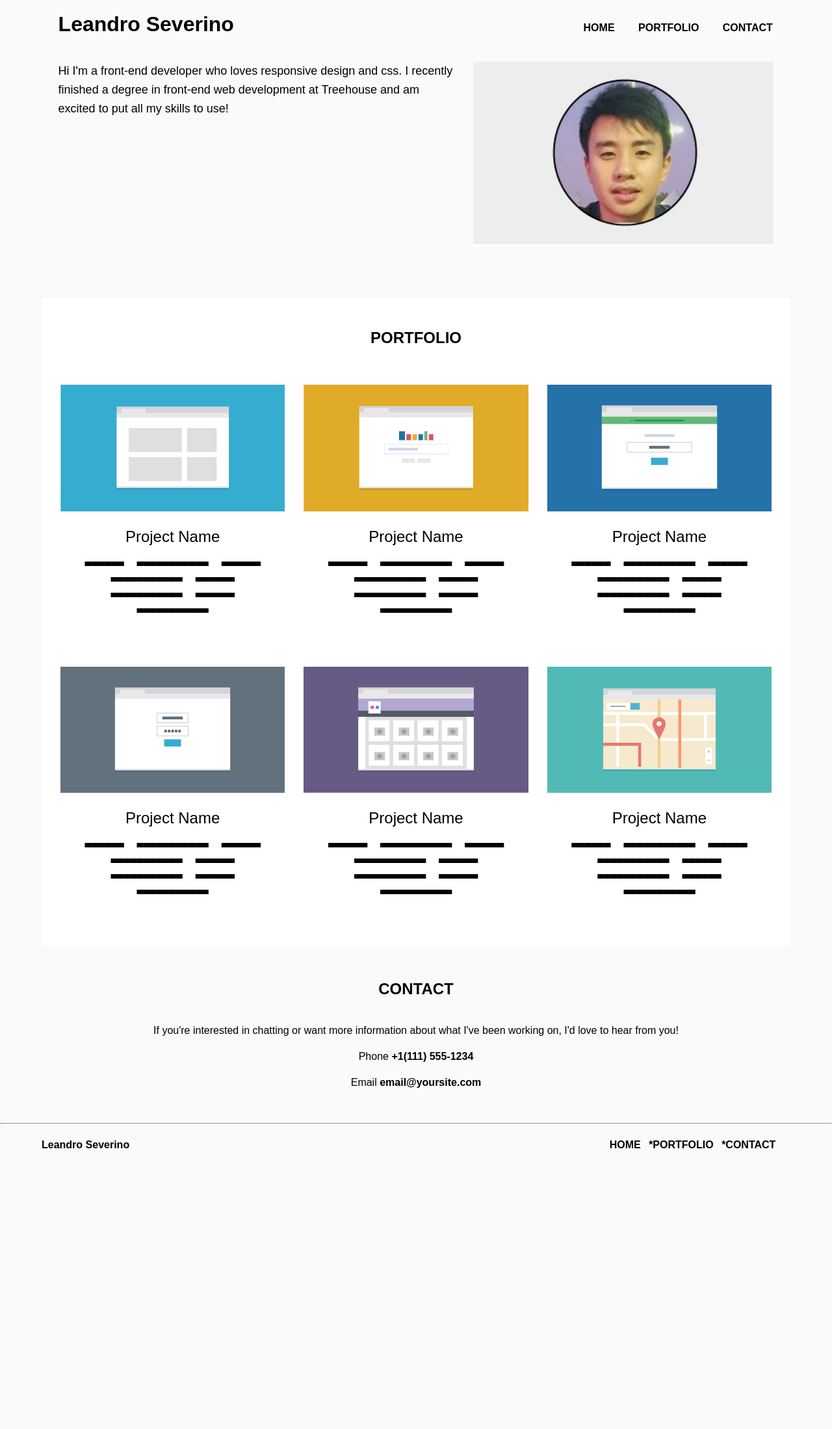
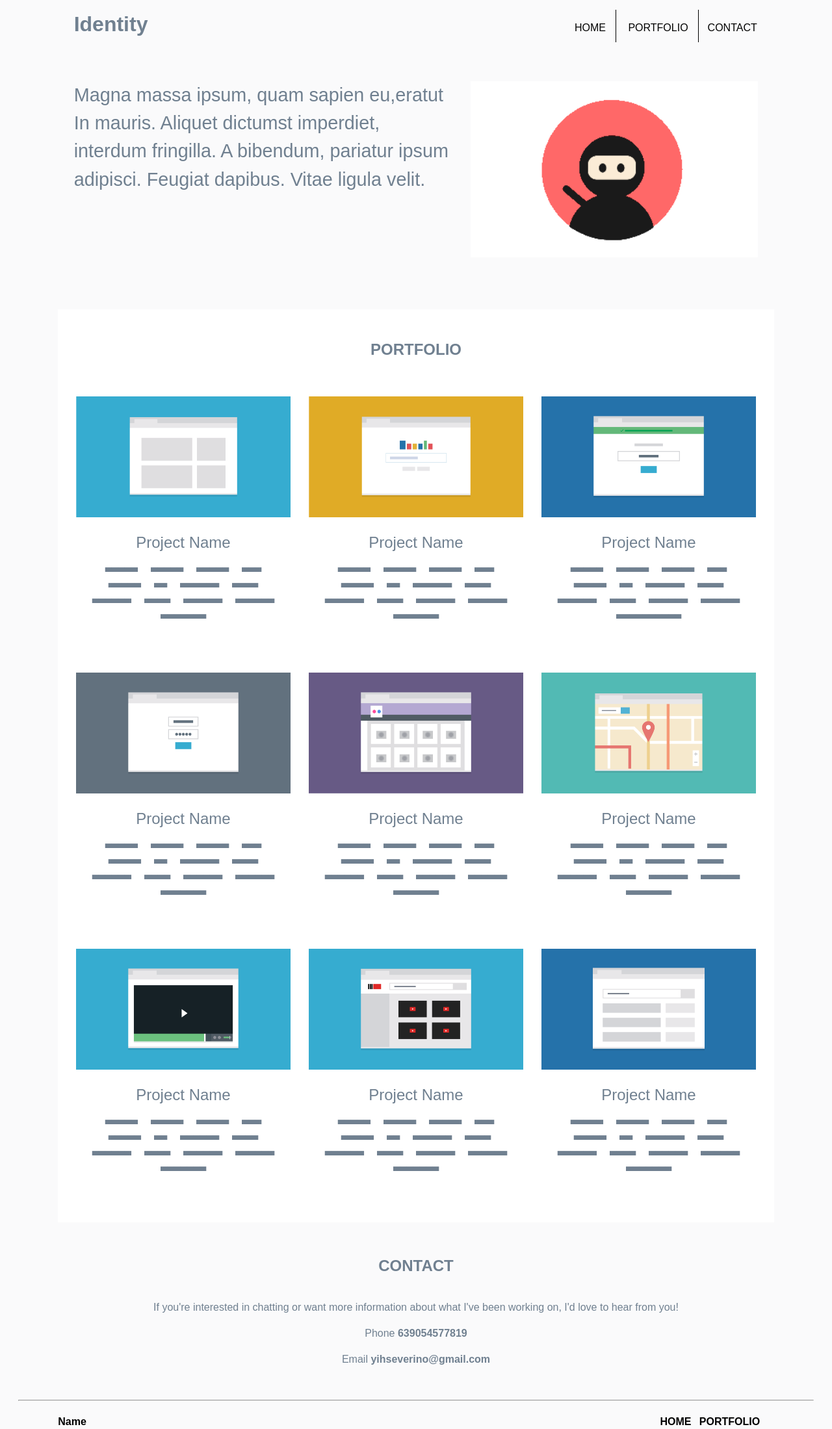
Before and after one commit to LeanSeverino1022/Responsive-Portfolio, a plain HTML site: page index.html in a window 1280 px wide. Shown: the whole page at 65% size. Before the commit the page ends 1830 px from the top, so only its background shows below. Drawn offline with Linux system fonts and the light colour scheme.

Commit message:
update styling

```diff
--- a/css/style.css
+++ b/css/style.css
@@ -11,30 +11,19 @@
     src: url('../BLOKKNeue-Regular/webfonts/BLOKKNeue-Regular.woff') format('woff');
 }
 
-html {
-
-    /*font-size: 20px;*/
-}
-
-body {
-
-    background: #FAFAFB;
-}
-
-
-/*:empty { background: green;} */
 
 
 
+/**********************************
+    General
+***********************************/
 
-/***********BASE STYLES************/
-
+body {
+    background: #FAFAFB;
+  }
 
 h1, h2, li, p {
-
     text-align: center;
-
-    /*border: 2px red dotted;*/
 }
 
 
@@ -44,33 +33,25 @@ img {
 }
 
 nav li {
-
     font-size: 1rem;
-
     background: white;
-
     height: 50px;
     margin: 2px auto;
     align-content: center;
-    /*border: 2px red dotted;*/
-    padding: ;
 }
 
 
 nav a {
-
     padding-top: 1rem;
-
     text-decoration: none;
     display: block;
+    color: black;
     height: 100%;
-
 }
 
 /* nav link */
-nav a, nav a:visited {
-
-     color: #000;
+nav a:hover, nav a:visited {
+     color: slategrey;
      font-weight: 700;
 }
 
@@ -80,14 +61,16 @@ nav a, nav a:visited {
 }
 
 
-
-/*********CONTAINER STYLES**********/
+/********************
+CONTAINER STYLES
+*********************/
 
 
 #wrapper {
-
+    max-width: 1224px;
+    margin: 0 auto;
     line-height: 1.5em;
-    color: #000;
+    color: slategrey;
 }
 
 #header-box, #about-me-box, #contact-box {
@@ -101,7 +84,6 @@ nav a, nav a:visited {
 /*select all children of wrapper*/
 #header-box,
 #wrapper > div {
-
         padding-left: 5%;
         padding-right: 5%;
 }
@@ -110,25 +92,31 @@ nav a, nav a:visited {
 nav li:last-child { margin-bottom: 0; }
 
 
-/*************ABOUT-ME*********/
+/***********
+ABOUT-ME
+***********/
 
 #about-me-box { padding-bottom: 40px; }
 
 #about-me-box img {
 
     width: 200px;
-
-   /*lets center our image*/
     display: block;
     margin: 0 auto 40px;
     padding-top: 30px;
 }
 
 
-#about-me-box p { margin: 0; }
+#about-me-box p {
+    font-size: 16px;
+    line-height: 1.5;
+    margin: 0;
+}
 
 
-/************PORTFOLIO************/
+/************
+PORTFOLIO
+************/
 
 #portfolio-box {
      background: #fff;
@@ -148,7 +136,6 @@ nav li:last-child { margin-bottom: 0; }
 }
 
 #portfolio-box p {
-
     font-family: "BLOKKNeue-Regular", serif;
 }
 
@@ -161,7 +148,9 @@ nav li:last-child { margin-bottom: 0; }
 }
 
 
-/************CONTACT***********/
+/**********
+ CONTACT
+***********/
 
 #contact-box {
     padding-top: 30px;
@@ -225,7 +214,10 @@ footer a:visited {
      clear: both;
 }
 
-/**********MEDIA QUERIES***********/
+
+/******************
+MEDIA QUERIES
+*******************/
 
 @media(min-width: 768px)
 {
@@ -264,11 +256,10 @@ footer a:visited {
         padding-top: 30px;
     }
 
-    .about-me-text p {
+    #about-me-box p {
         text-align: left;
         font-size: 18px;
-        line-height: 1.8rem;
-
+        line-height: 2.3rem;
     }
 
 
@@ -307,11 +298,10 @@ footer a:visited {
         display: inline-block;
     }
 
- }
+ } /*END: @media(min-width: 768px) */
 
 
-
-@media(min-width: 1024px)
+@media(min-width: 970px)
 {
 
     #header-box .student-header,
@@ -331,8 +321,16 @@ footer a:visited {
         text-align: right;
     }
 
-     #about-me-box { padding-top: 0; }
+    #about-me-box p {
+        width: 100%;
+        vertical-align: text-top;
+        font-size: 1.80rem;
+        line-height: 1.5;
+    }
 
+    .no-line-height-p:not(::first-line) {
+        color: red;
+    }
 
     #wrapper #portfolio-box {
         width: 90%;
@@ -368,5 +366,10 @@ footer a:visited {
         margin: 0 auto;
     }
 
+    #wrapper nav li:not(:last-child) {
+        margin-right: -2px;
+        padding-right: 15px;
+        border-right: 1px black solid;
+    }
 
-}
+} /*END: @media(min-width: 1024) */
--- a/index.html
+++ b/index.html
@@ -1,11 +1,8 @@
-<!-- Started 8:47 -->
-<!-- ROUND 2 Started 10am (2 hours to finish)-->
-
 <!DOCTYPE html>
 <html lang ="en">
 <head>
 	<meta charset="utf-8">
-	<meta name=viewport content="width=device-width, initial-scale=1">
+	<meta name="viewport" content="width=device-width, initial-scale=1">
 	<title> Portfolio</title>
 	<link rel="stylesheet" href="css/normalize.css">
 	<link rel="stylesheet" href="css/style.css">
@@ -16,18 +13,20 @@
 <body>
 <div id ="wrapper">
 	<header id = "header-box">
-		<h1 class = "student-header" background-color ="white">Leandro Severino</h1>
+		<h1 class = "student-header">Identity</h1>
         <nav>
             <ul>
-                <li><a href ="#header-box">HOME</a></li>
-                <li><a href ="#portfolio-box"> PORTFOLIO</a></li>
-                <li><a href ="#contact-box">CONTACT</a></li>
+                <li class = "btn"><a href ="#header-box">HOME</a></li>
+                <li class = "btn"><a href ="#portfolio-box"> PORTFOLIO</a>
+                </li><li class = "btn"><a href ="#contact-box">CONTACT</a></li>
             </ul>
         </nav>
 	</header>
-	<div id ="about-me-box" class ="cf">
 
-		<img  src="Images/photo-small.jpg"/>
+	 <div id ="about-me-box" class ="cf">
+
+		<img  src="Images/profile.png" alt="profile image"/>
+
 	<!-- todo: responsive images -->
 			<!--  srcset="Images/photo200w.jpg 200w,
 			 		Images/photo287w.jpg 287w,
@@ -35,12 +34,8 @@
 		     sizes="(min-width: 768px) 287px, (min-width: 1024px) 366px"
 		     />  -->
 
-
-
-
-
 		<div class = "about-me-text">
-			<p> Hi I'm a front-end developer who loves responsive design and css. I recently finished a degree in front-end web development at Treehouse and am excited to put all my skills to use! </p>
+            <p><span id ="no-line-height"> Magna massa ipsum, quam sapien eu,eratut In mauris.</span> Aliquet dictumst imperdiet, interdum fringilla. A bibendum, pariatur ipsum adipisci. Feugiat dapibus. Vitae ligula velit. </p>
 		</div>
 	</div>
 
@@ -48,64 +43,82 @@
 	<div id ="portfolio-box" class ="cf">
 
 		<h2 class = "gallery-header-text">PORTFOLIO</h2>
-							<!-- GRID ITEM ONE -->
+
+					<!-- GRID ITEM ONE -->
 		<div class = "gallery-grid-item one">
 			<img src="Images/portfolio-1.png" alt="portfolio-img">
 			<h2> Project Name</h2>
-			<p> Sample description Sample description Sample description Sample description</p>
+			<p> Lorem ipsum dolor sit amet, mi mauris elit varius eget risus. Tempor mauris.</p>
 		</div>
 					<!-- GRID ITEM TWO -->
 		<div class = "gallery-grid-item two">
 			<img src="Images/portfolio-2.png" alt="portfolio-img">
 			<h2> Project Name</h2>
-			<p> Sample description Sample description Sample description Sample description</p>
+			<p>  Lorem ipsum dolor sit amet, mi mauris elit varius eget risus. Tempor mauris.</p>
 		</div>
 					<!-- GRID ITEM THREE -->
 		<div class = "gallery-grid-item three">
 			<img src="Images/portfolio-3.png" alt="portfolio-img">
 			<h2> Project Name</h2>
-			<p> Sample description Sample description Sample description Sample description</p>
+			<p>  Lorem ipsum dolor sit amet, mi mauris elit varius eget risus. Tempor mauris./p>
 		</div>
 					<!-- GRID ITEM FOUR -->
 		<div class = "gallery-grid-item four">
 			<img src="Images/portfolio-4.png" alt="portfolio-img">
 			<h2> Project Name</h2>
-			<p> Sample description Sample description Sample description Sample description</p>
+			<p>  Lorem ipsum dolor sit amet, mi mauris elit varius eget risus. Tempor mauris.</p>
 		</div>
 					<!-- GRID ITEM FIVE -->
 		<div class = "gallery-grid-item five">
 			<img src="Images/portfolio-5.png" alt="portfolio-img">
 			<h2> Project Name</h2>
-			<p> Sample description Sample description Sample description Sample description</p>
+			<p>  Lorem ipsum dolor sit amet, mi mauris elit varius eget risus. Tempor mauris.</p>
 		</div>
 					<!-- GRID ITEM SIX -->
 		<div class = "gallery-grid-item six">
 			<img src="Images/portfolio-6.png" alt="portfolio-img">
 			<h2> Project Name</h2>
-			<p> Sample description Sample description Sample description Sample description</p>
+			<p>  Lorem ipsum dolor sit amet, mi mauris elit varius eget risus. Tempor mauris.</p>
+		</div>
+                    <!-- GRID ITEM seven -->
+		<div class = "gallery-grid-item seven">
+			<img src="Images/portfolio-7.png" alt="portfolio-img">
+			<h2> Project Name</h2>
+			<p>  Lorem ipsum dolor sit amet, mi mauris elit varius eget risus. Tempor mauris.</p>
+		</div>
+					<!-- GRID ITEM EIGHT -->
+		<div class = "gallery-grid-item eight">
+			<img src="Images/portfolio-8.png" alt="portfolio-img">
+			<h2> Project Name</h2>
+			<p>  Lorem ipsum dolor sit amet, mi mauris elit varius eget risus. Tempor mauris.</p>
+		</div>
+					<!-- GRID ITEM NINE -->
+		<div class = "gallery-grid-item nine">
+			<img src="Images/portfolio-9.png" alt="portfolio-img">
+			<h2> Project Name</h2>
+			<p>  Lorem ipsum dolor sit amet, mi mauris elit varius eget risus. Tempor mauris.</p>
 		</div>
 	</div> <!-- PORTFOLIO BOX END -->
 
 
 	<div id ="contact-box">
-		<h2 class = contact-box-header>CONTACT</h2>
+		<h2 class = "contact-box-header">CONTACT</h2>
 		<p> If you're interested in chatting or want more information about what I've been working on, I'd love to hear from you!
 
-		<p class="phone">Phone <span>+1(111) 555-1234</span></p>
-		<p class="email">Email <span>email@yoursite.com</span></p>
+		<p class="phone">Phone <span>639054577819</span></p>
+		<p class="email">Email <span>yihseverino@gmail.com</span></p>
 	</div>
 
 	<hr style="margin: 0">
 
 	<footer class ="cf">
 		<div class ="left-footer">
-			<a href='#' class="name-link">Leandro Severino</a>
+			<a href='#' class="name-link">Name</a>
 		</div>
 		<div class ="right-footer">
 			<ul class="right-footer-wide">
 				<li><a href ="#wrapper">HOME</a></li>
-	          	<li><a href ="#portfolio-box">*PORTFOLIO</a></li>
-	            <li><a href ="#">*CONTACT</a></li>
+	          	<li><a href ="#portfolio-box">PORTFOLIO</a></li>
             </ul>
             <a href="#" class ="right-footer-narrow">BACK TO TOP</a>
 		</div>
```
Also changed, not shown: Images/profile.png (added).
